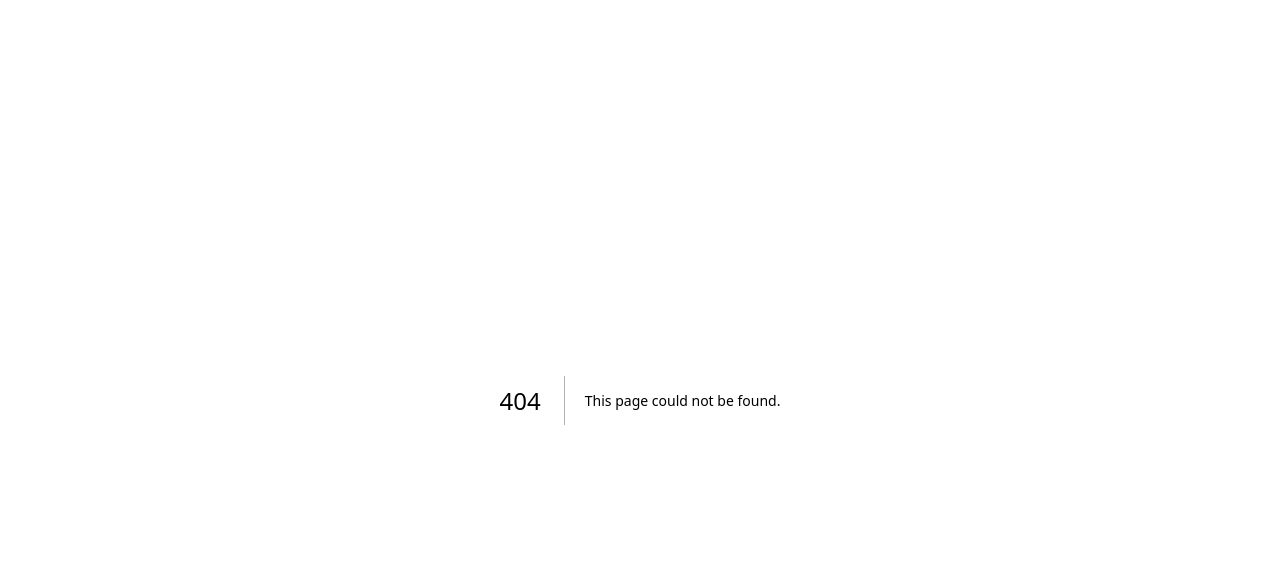
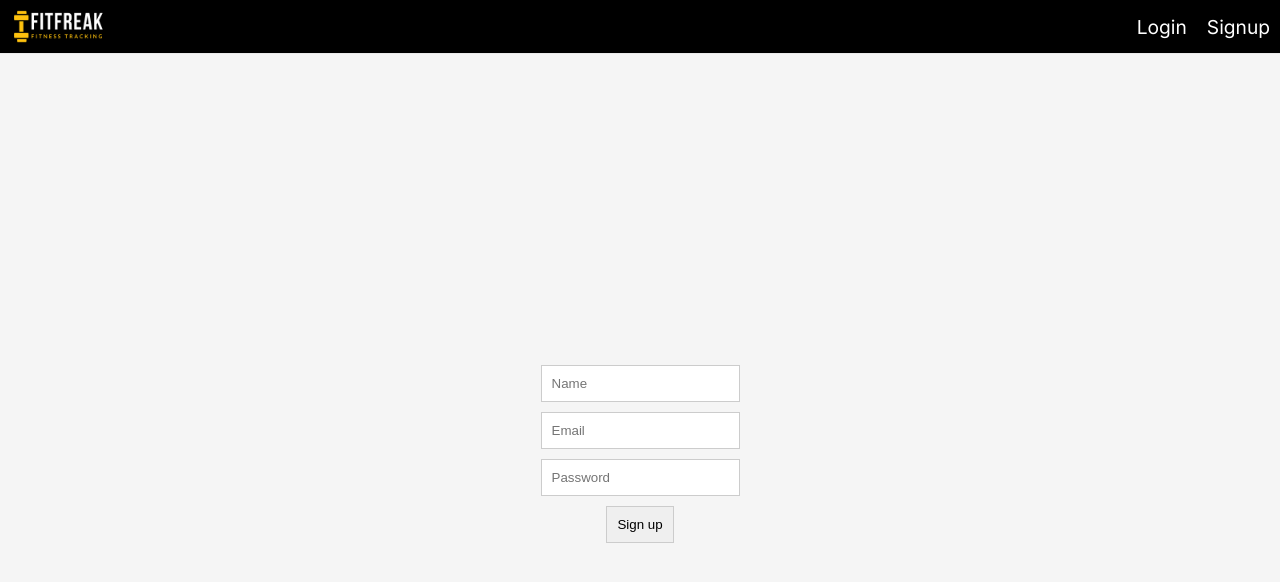
Before and after one commit to Akram-00/wellnesshub_admin, a Next.js app: page /adminauth/register in a window 1280 px wide. Before the commit this address had no page. Shown: the top 582 px of the page. Built offline with nearby package versions, Linux system fonts and the light colour scheme.

Commit message:
Login Registration page completed

```diff
--- /dev/null
+++ b/src/app/adminauth/register/page.tsx
@@ -0,0 +1,63 @@
+"use client";
+import React, { useState, useEffect } from "react";
+import "../Auth.css";
+import { ToastContainer, toast } from "react-toastify";
+
+const SignUpPage = () => {
+  const [name, setName] = useState<string>("");
+  const [email, setEmail] = useState<string>("");
+  const [password, setPassword] = useState<string>("");
+
+  const handleSignUp = async () => {
+    try {
+      const response = await fetch(
+        process.env.NEXT_PUBLIC_BACKEND_API + "/admin/register",
+        {
+          method: "POST",
+          headers: {
+            "Content-Type": "application/json",
+          },
+          body: JSON.stringify({ name, email, password }),
+          credentials: "include",
+        }
+      );
+      const data = await response.json();
+      if (data.ok) {
+        console.log("Admin Registration Successfull", data);
+        toast.success("Admin Registration Successful");
+      } else {
+        console.error("Admin Registration Failed", response.statusText);
+        toast.error("Admin Registration Failed");
+      }
+    } catch (error) {
+      console.error(`An error occurred during the registration ${error}`)
+      toast.error("An error occurred during registration")
+    }
+  };
+
+  return (
+    <div className="formpage">
+      <input
+        type="text"
+        placeholder="Name"
+        value={name}
+        onChange={(e) => setName(e.target.value)}
+      />
+      <input
+        type="email"
+        placeholder="Email"
+        value={email}
+        onChange={(e) => setEmail(e.target.value)}
+      />
+      <input
+        type="password"
+        placeholder="Password"
+        value={password}
+        onChange={(e) => setPassword(e.target.value)}
+      />
+      <button onClick={handleSignUp}>Sign up</button>
+    </div>
+  );
+};
+
+export default SignUpPage;
--- a/src/app/globals.css
+++ b/src/app/globals.css
@@ -1,107 +1,31 @@
-:root {
-  --max-width: 1100px;
-  --border-radius: 12px;
-  --font-mono: ui-monospace, Menlo, Monaco, 'Cascadia Mono', 'Segoe UI Mono',
-    'Roboto Mono', 'Oxygen Mono', 'Ubuntu Monospace', 'Source Code Pro',
-    'Fira Mono', 'Droid Sans Mono', 'Courier New', monospace;
-
-  --foreground-rgb: 0, 0, 0;
-  --background-start-rgb: 214, 219, 220;
-  --background-end-rgb: 255, 255, 255;
-
-  --primary-glow: conic-gradient(
-    from 180deg at 50% 50%,
-    #16abff33 0deg,
-    #0885ff33 55deg,
-    #54d6ff33 120deg,
-    #0071ff33 160deg,
-    transparent 360deg
-  );
-  --secondary-glow: radial-gradient(
-    rgba(255, 255, 255, 1),
-    rgba(255, 255, 255, 0)
-  );
-
-  --tile-start-rgb: 239, 245, 249;
-  --tile-end-rgb: 228, 232, 233;
-  --tile-border: conic-gradient(
-    #00000080,
-    #00000040,
-    #00000030,
-    #00000020,
-    #00000010,
-    #00000010,
-    #00000080
-  );
-
-  --callout-rgb: 238, 240, 241;
-  --callout-border-rgb: 172, 175, 176;
-  --card-rgb: 180, 185, 188;
-  --card-border-rgb: 131, 134, 135;
+*{
+    margin:0;
+    padding:0;
 }
 
-@media (prefers-color-scheme: dark) {
-  :root {
-    --foreground-rgb: 255, 255, 255;
-    --background-start-rgb: 0, 0, 0;
-    --background-end-rgb: 0, 0, 0;
-
-    --primary-glow: radial-gradient(rgba(1, 65, 255, 0.4), rgba(1, 65, 255, 0));
-    --secondary-glow: linear-gradient(
-      to bottom right,
-      rgba(1, 65, 255, 0),
-      rgba(1, 65, 255, 0),
-      rgba(1, 65, 255, 0.3)
-    );
-
-    --tile-start-rgb: 2, 13, 46;
-    --tile-end-rgb: 2, 5, 19;
-    --tile-border: conic-gradient(
-      #ffffff80,
-      #ffffff40,
-      #ffffff30,
-      #ffffff20,
-      #ffffff10,
-      #ffffff10,
-      #ffffff80
-    );
-
-    --callout-rgb: 20, 20, 20;
-    --callout-border-rgb: 108, 108, 108;
-    --card-rgb: 100, 100, 100;
-    --card-border-rgb: 200, 200, 200;
-  }
+input{
+    padding : 10px;
+    margin : 5px;
+    border : 1px solid #ccc;
 }
 
-* {
-  box-sizing: border-box;
-  padding: 0;
-  margin: 0;
+button{
+    padding: 10px;
+    margin : 5px;
+    border: 1px solid #ccc;
+    cursor: pointer;
 }
 
-html,
-body {
-  max-width: 100vw;
-  overflow-x: hidden;
+button:hover{
+    background-color: #1f1f1f;
+    color: #fff;
 }
 
-body {
-  color: rgb(var(--foreground-rgb));
-  background: linear-gradient(
-      to bottom,
-      transparent,
-      rgb(var(--background-end-rgb))
-    )
-    rgb(var(--background-start-rgb));
+.formpage{
+    background-color: #f5f5f5;
+    min-height: 100vh;
+    display: flex;
+    justify-content: center;
+    align-items: center;
+    flex-direction: column;
 }
-
-a {
-  color: inherit;
-  text-decoration: none;
-}
-
-@media (prefers-color-scheme: dark) {
-  html {
-    color-scheme: dark;
-  }
-}
--- a/src/app/layout.tsx
+++ b/src/app/layout.tsx
@@ -1,12 +1,15 @@
 import type { Metadata } from 'next'
 import { Inter } from 'next/font/google'
 import './globals.css'
+import { ToastContainer } from 'react-toastify'
+import 'react-toastify/dist/ReactToastify.css'
+import Navbar from '@/components/Navbar/Navbar'
 
 const inter = Inter({ subsets: ['latin'] })
 
 export const metadata: Metadata = {
-  title: 'Create Next App',
-  description: 'Generated by create next app',
+  title: 'Wellness Hub Admin',
+  description: 'Admin Panel for Wellness Hub',
 }
 
 export default function RootLayout({
@@ -16,7 +19,11 @@ export default function RootLayout({
 }) {
   return (
     <html lang="en">
-      <body className={inter.className}>{children}</body>
+      <body className={inter.className}>
+        <Navbar/>
+        {children}
+        <ToastContainer />
+      </body>
     </html>
-  )
+  );
 }
--- /dev/null
+++ b/src/components/Navbar/Navbar.css
@@ -0,0 +1,25 @@
+.navbar{
+    display: flex;
+    justify-content: space-between;
+    align-items: center;
+    background-color: #000000;
+    border-bottom: 1px solid #eaeaea;
+}
+
+.navbar .logo{
+    margin: 10px;
+}
+
+.navbar a{
+    text-decoration: none;
+    color: #ffffff;
+    font-size: 1.2rem;
+    margin:0 10px;
+}
+
+.navbar a:hover{
+    background-color: #ffffff;
+    color: #000000;
+    padding: 5px;
+    border-radius: 5px;
+}
--- /dev/null
+++ b/src/components/Navbar/Navbar.tsx
@@ -0,0 +1,34 @@
+"use client";
+
+import React, { useState, useEffect } from "react";
+import Image from "next/image";
+import Link from "next/link";
+import Logo from "@/assets/logo.png";
+import "./Navbar.css";
+
+const Navbar = () => {
+  const [isAdminAuthenticated, setIsAdminAuthenticated] =
+    useState<boolean>(false);
+
+  return (
+    <div className="navbar">
+      <Image src={Logo} alt="Logo" className="logo" width={100} />
+      <div className="adminLinks">
+      {
+        isAdminAuthenticated ? (
+          <>
+            <Link href='/pages/addworkout'>Add Workout</Link>
+          </>
+        ) : (
+          <>
+            <Link href="/adminauth/login">Login</Link>
+            <Link href="/adminauth/register">Signup</Link>
+          </>
+          )
+      }
+      </div>
+    </div>
+  );
+};
+
+export default Navbar;
```
Also changed, not shown: package.json (+4 -3 lines), src/app/adminauth/login/page.tsx (added, +57 -0 lines), src/app/page.tsx (+0 -85 lines), src/app/adminauth/Auth.css (added), src/assets/logo.png (added), 1 other file (tests, documents, lock files or other folders).
